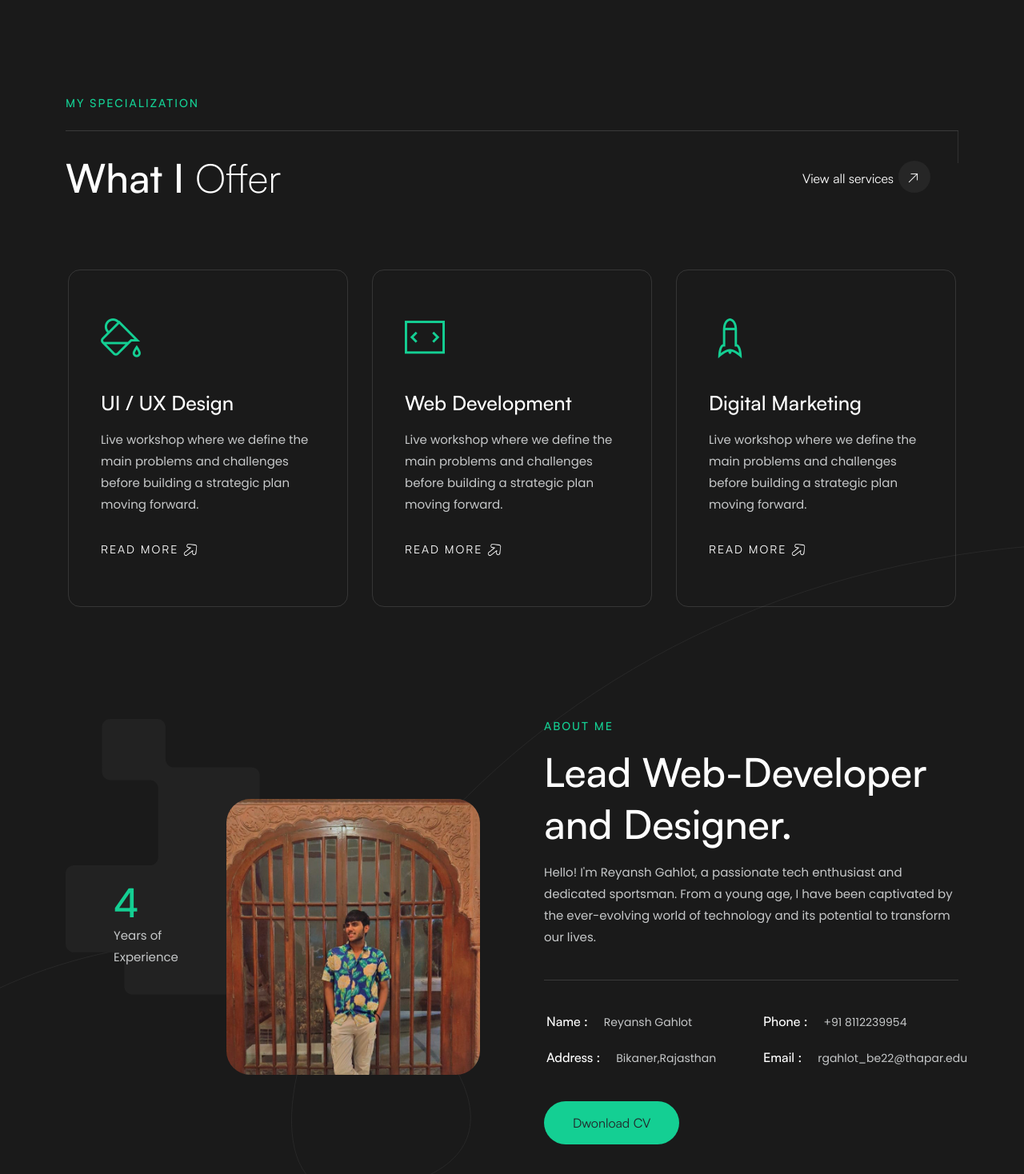
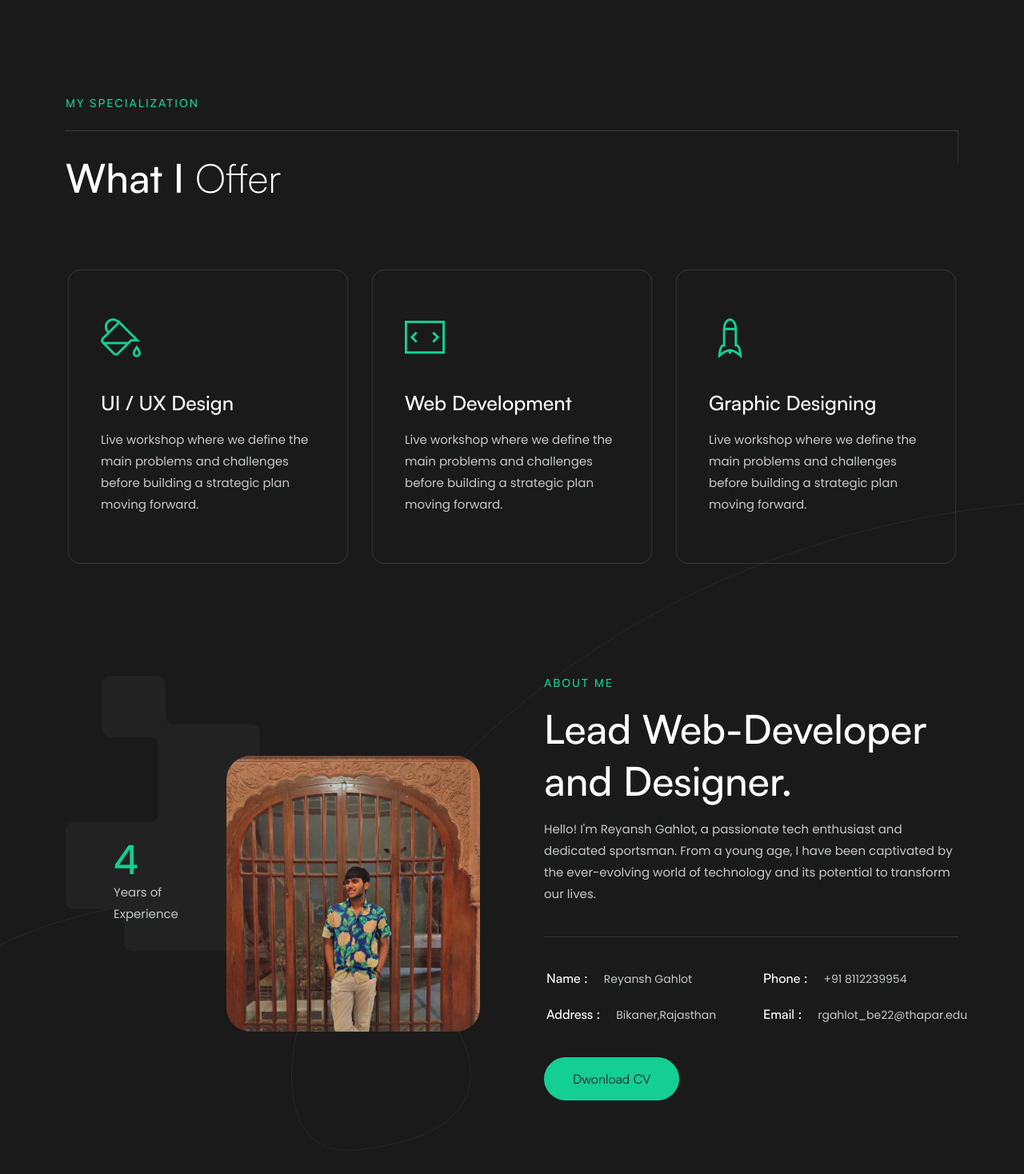
Before and after one commit to Reyansh17/Portfolioo, a React (Create React App) app: page / in a window 1280 px wide. Shown: the part 680-2148 px from the top of the page at 80% size. Built offline with nearby package versions, Linux system fonts and the light colour scheme.

Commit message:
some updates

```diff
--- a/src/App.js
+++ b/src/App.js
@@ -10,6 +10,7 @@ function App() {
     <Router>
       <Routes>
       <Route path="/" element={<HomeFreelancer />} />
+      <Route path='/cv' element='/cv.pdf'/>
 
 
 
--- a/src/components/dark/home-freelancer/About.jsx
+++ b/src/components/dark/home-freelancer/About.jsx
@@ -102,6 +102,7 @@ function About() {
               <a
                 href="/cv.pdf"
                 className="butn butn-md main-colorbg radius-30 mt-40"
+                target='_blank'
               >
                 <span className="text-dark">Dwonload CV</span>
               </a>
--- a/src/components/dark/home-freelancer/Blog.jsx
+++ b/src/components/dark/home-freelancer/Blog.jsx
@@ -11,7 +11,7 @@ function Blog() {
               Read My <span className="fw-200">Articles</span>
             </h2>
             <div className="ml-auto">
-              <a href="/dark/blog-list" className="go-more">
+              <a href="https://medium.com/@gahlotreyansh17" className="go-more" target='_blank'>
                 <span className="text">View all Articles</span>
                 <span className="icon ti-arrow-top-right"></span>
               </a>
--- a/src/components/dark/home-freelancer/Footer.jsx
+++ b/src/components/dark/home-freelancer/Footer.jsx
@@ -6,7 +6,7 @@ function Footer() {
       <div className="container">
         <div className="row">
           <div className="col-lg-4 col-md-6 md-mb15">
-            <div className="logo icon-img-100 ">
+            <div className="logo icon-img-100 align-content-center ">
               <img src="/dark/assets/imgs/Reyanshlogo.png" alt="" />
             </div>
           </div>
@@ -20,21 +20,7 @@ function Footer() {
               </p>
             </div>
           </div>
-          <div className="col-lg-4 col-md-6 order-md-2 md-mb15">
-            <div className="links d-flex justify-content-end">
-              <ul className="rest d-flex align-items-center mt-50">
-                <li>
-                  <a href="/dark/page-FAQS">FAQ</a>
-                </li>
-                <li className="ml-30">
-                  <a href="/dark/page-about3"></a>
-                </li>
-                <li className="ml-30">
-                  <a href="/dark/page-contact3">Contact Us</a>
-                </li>
-              </ul>
-            </div>
-          </div>
+
         </div>
       </div>
     </footer>
--- a/src/components/dark/home-freelancer/Navbar.jsx
+++ b/src/components/dark/home-freelancer/Navbar.jsx
@@ -46,7 +46,7 @@ function Navbar() {
               </li>
               <li className="nav-item" data-scroll-nav="3">
                 <Link className="nav-link" to="portfolio" smooth={true} duration={500}>
-                  <span className="rolling-text">Portfolio</span>
+                  <span className="rolling-text">Projects</span>
                 </Link>
               </li>
               <li className="nav-item" data-scroll-nav="4">
@@ -123,7 +123,7 @@ function Navbar() {
                     <div className="o-hidden">
                       <div className="link cursor-pointer dmenu">
                         <Link className="fill-text" to="portfolio" smooth={true} duration={500}>
-                          Portfolio
+                          Projects
                         </Link>
                       </div>
                     </div>
--- a/src/components/dark/home-freelancer/Services.jsx
+++ b/src/components/dark/home-freelancer/Services.jsx
@@ -11,10 +11,10 @@ function Services() {
               What I <span className="fw-200">Offer</span>
             </h2>
             <div className="ml-auto">
-              <a href="/services" className="go-more">
+              {/* <a href="/services" className="go-more">
                 <span className="text">View all services</span>
                 <span className="icon ti-arrow-top-right"></span>
-              </a>
+              </a> */}
             </div>
           </div>
         </div>
@@ -27,14 +27,14 @@ function Services() {
                 Live workshop where we define the main problems and challenges
                 before building a strategic plan moving forward.
               </p>
-              <a href="/dark/page-services-details" className="rmore mt-30">
+              {/* <a href="/dark/page-services-details" className="rmore mt-30">
                 <span className="sub-title">Read More</span>
                 <img
                   src="/dark/assets/imgs/arrow-right.png"
                   alt=""
                   className="icon-img-20 ml-5"
                 />
-              </a>
+              </a> */}
             </div>
           </div>
           <div className="col-lg-4">
@@ -45,32 +45,32 @@ function Services() {
                 Live workshop where we define the main problems and challenges
                 before building a strategic plan moving forward.
               </p>
-              <a href="/dark/page-services-details" className="rmore mt-30">
+              {/* <a href="/dark/page-services-details" className="rmore mt-30">
                 <span className="sub-title">Read More</span>
                 <img
                   src="/dark/assets/imgs/arrow-right.png"
                   alt=""
                   className="icon-img-20 ml-5"
                 />
-              </a>
+              </a> */}
             </div>
           </div>
           <div className="col-lg-4">
             <div className="item-box radius-15">
               <div className="ti-rocket main-color fz-50 mb-40"></div>
-              <h5 className="mb-15">Digital Marketing</h5>
+              <h5 className="mb-15">Graphic Designing</h5>
               <p>
                 Live workshop where we define the main problems and challenges
                 before building a strategic plan moving forward.
               </p>
-              <a href="/dark/page-services-details" className="rmore mt-30">
+              {/* <a href="/dark/page-services-details" className="rmore mt-30">
                 <span className="sub-title">Read More</span>
                 <img
                   src="/dark/assets/imgs/arrow-right.png"
                   alt=""
                   className="icon-img-20 ml-5"
                 />
-              </a>
+              </a> */}
             </div>
           </div>
         </div>
--- a/src/components/dark/home-freelancer/Testimonials.jsx
+++ b/src/components/dark/home-freelancer/Testimonials.jsx
@@ -78,7 +78,7 @@ function Testimonials() {
                       <span className="tag sub-title mb-30 main-color">
                         Design Quality
                       </span>
-                      <p>{item.desc}</p>
+                      <p className=' ' style={{ fontStyle: 'italic' }}>{item.desc}</p>
                     </div>
                     <div className="info mt-40">
                       <div className="img-curv">
--- a/src/data/testimonials.json
+++ b/src/data/testimonials.json
@@ -1,26 +1,15 @@
 [
   {
-    "img": "/light/assets/imgs/testim/t1.jpg",
+    "img": "/profilewomen.png",
     "name": "Arti",
     "subName": "Founder & CEO Karnee FAbrics",
-    "desc": "I have been hiring people in this space for a number of years and I have never seen this level of professionalism. It really feels like you are working  with a team that can get the job done"
+    "desc": "Working with Reyansh was an absolute pleasure. From the initial consultation to the final launch, Reyansh demonstrated exceptional technical skills, creativity, and professionalism. They took the time to understand our vision and transformed it into a stunning, user-friendly website that truly reflects our brand values. The website's performance and design exceeded our expectations, and we have received numerous compliments from our clients. I highly recommend Reyansh to anyone looking for a top-notch web developer!"
   },
   {
-    "img": "/light/assets/imgs/testim/t2.jpg",
+    "img": "/profilemen.png",
     "name": " IAS Showkat Ahmad",
     "subName": "Deputy Commissioner",
-    "desc": "I have been hiring people in this space for a number of years and I have never seen this level of professionalism. It really feels like you are working  with a team that can get the job done"
-  },
-  {
-    "img": "/dark/assets/imgs/testim/t3.jpg",
-    "name": "Adam Beckley",
-    "subName": "Founder & CEO",
-    "desc": "I have been hiring people in this space for a number of years and I have never seen this level of professionalism. It really feels like you are working  with a team that can get the job done"
-  },
-  {
-    "img": "/dark/assets/imgs/testim/t4.jpg",
-    "name": "Adam Beckley",
-    "subName": "Founder & CEO",
-    "desc": "I have been hiring people in this space for a number of years and I have never seen this level of professionalism. It really feels like you are working  with a team that can get the job done"
+    "desc": "I can't say enough good things about Reyansh. Their expertise and dedication were evident throughout the entire development process. They delivered a modern, responsive website that has significantly improved our online presence and user engagement.Reyansh was always available to address any questions or concerns and provided valuable insights that enhanced our project. The end result was a robust, scalable website that has already started to drive more traffic and conversions. If you need a reliable and talented web developer, look no further than Reyansh"
   }
+
 ]
```
Also changed, not shown: public/profilemen.png (added), public/profilewomen.png (added).
